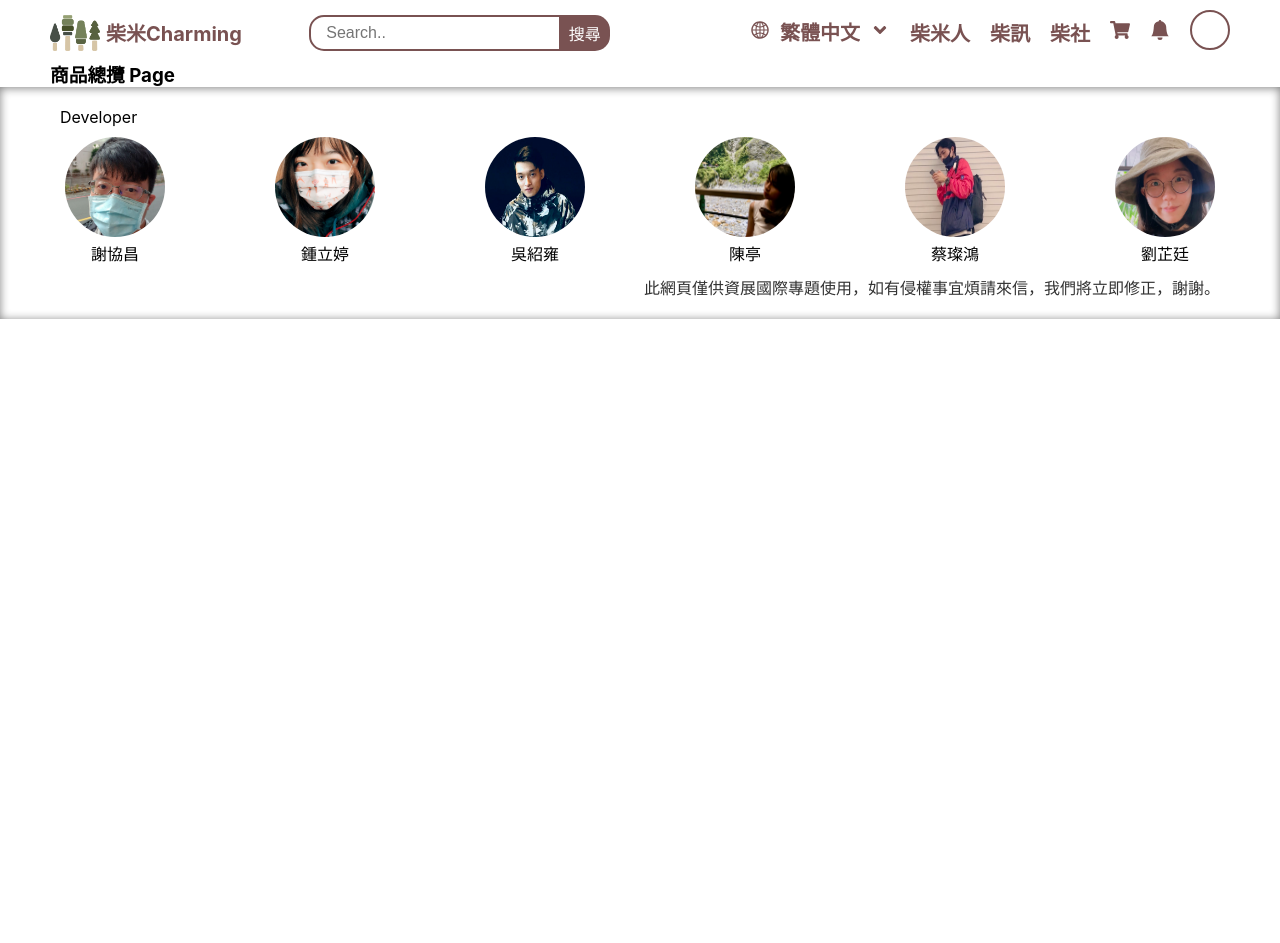
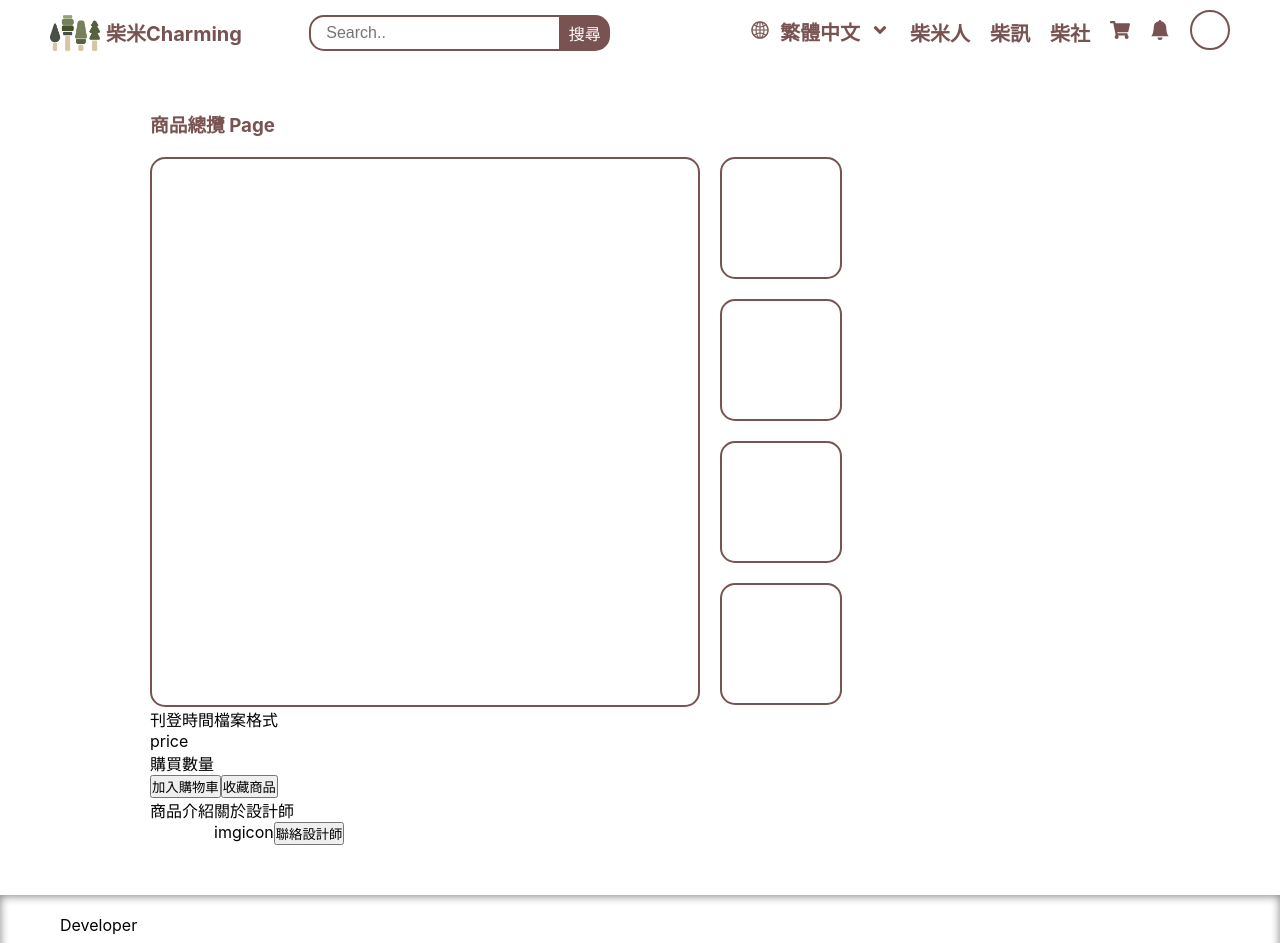
Before and after one commit to ziting106/02-Charming, a React (Create React App) app in the folder fontend/: page /ProductPage in a window 1280 px wide. Shown: the top 943 px of the page. Before the commit the page ends 800 px from the top, so only its background shows below. Built offline with nearby package versions, Linux system fonts and the light colour scheme.

Commit message:
產品詳細頁面

```diff
--- /dev/null
+++ b/fontend/src/Home/Components/Designer/Designer.js
@@ -0,0 +1,20 @@
+import React from 'react'
+import style from "./Designer.module.css"
+import userImg from "../../Assets/product4.png"
+function ComponentsName(){
+  return(
+    <div>
+        <div className={style.displayFlex}>
+            <div>img</div>
+            <div className={style.displayFlex}>
+              <div></div>
+              <div>icon</div>
+            </div>
+            <button>聯絡設計師</button>
+          </div>
+    </div>
+    );
+
+}
+
+export default ComponentsName ;
--- /dev/null
+++ b/fontend/src/Home/Components/Designer/Designer.module.css
@@ -0,0 +1,3 @@
+.displayFlex{
+    display: flex;
+}
--- a/fontend/src/Home/Pages/ProductPage/ProductPage.js
+++ b/fontend/src/Home/Pages/ProductPage/ProductPage.js
@@ -6,14 +6,50 @@
 import React from "react";
 import LoginNav from "../../Components/LoginNav/LoginNav";
 import style from "./ProductPage.module.css";
+import { FcLikePlaceholder, FcLike } from "react-icons/fc";
+import Designer from "../../Components/Designer/Designer";
 
 function Product() {
   return (
     <>
       <LoginNav />
+      {/* 商品名稱 */}
       <section className={style.ProductPage}>
-      <h3>商品總攬 Page</h3>
-
+        <h3>商品總攬 Page</h3>
+        {/* 圖片放置區 */}
+        <div className={style.displayFlex}>
+          <div className={style.bigImg}>
+            <a href=""></a>
+          </div>
+          <div className={style.smallImg}>
+            <a href="" ></a>
+            <a href="" ></a>
+            <a href="" ></a>
+            <a href="" ></a>
+          </div>
+        </div>
+        <div className={style.displayFlex}>
+          <p >刊登時間{}</p>
+          <p>檔案格式{}</p>
+        </div>
+        {/* 價格，數量，加入購物車按鈕，收藏按鈕 */}
+        <div>
+          <p>price</p>
+          <p>購買數量</p>
+          <div>
+            <button>加入購物車</button>
+            <button>收藏商品</button>
+          </div>
+        </div>
+        {/* 商品簡介 */}
+        <article className={style.displayFlex}>
+          <div>商品介紹</div>
+          <div>
+        {/* 關於設計師 */}
+            <div>關於設計師</div>
+            <Designer />
+          </div>
+        </article>
       </section>
     </>
   );
--- a/fontend/src/Home/Pages/ProductPage/ProductPage.module.css
+++ b/fontend/src/Home/Pages/ProductPage/ProductPage.module.css
@@ -0,0 +1,44 @@
+.ProductPage{
+    margin: 50px 150px;
+    --borderRadius:15px;
+    --bigPictureSize:550px;
+    --smallPictureSize:122px;
+}
+.ProductPage h3{
+    font-size: var(heading3);
+    color: var(--brown2);
+}
+.displayFlex{
+    display: flex;
+}
+.bigImg{
+    width: var(--bigPictureSize);
+    height: var(--bigPictureSize);
+    margin-top: 20px;
+    margin-right: 20px;
+    border: 2px solid var(--brown2);
+    border-radius: var(--borderRadius);
+}
+.smallImg a{
+    display: block;
+    /* flex-direction: column; */
+    /* justify-content: space-between; */
+    width: var(--smallPictureSize);
+    height: var(--smallPictureSize);
+    margin-top: 20px;
+    border: 2px solid var(--brown2);
+    border-radius: var(--borderRadius);
+}
+.displayFlex > p {
+    font-size: var(--heading5);
+}
+
+@media screen and (max-width:1024px){
+
+}
+@media screen and (max-width:780px) {
+
+}
+@media screen and (max-width:441px){
+
+}
```
Also changed, not shown: fontend/src/Home/Components/.favorites.json (added), fontend/src/Home/Pages/.favorites.json (added), 2 other files (tests, documents, lock files or other folders).
